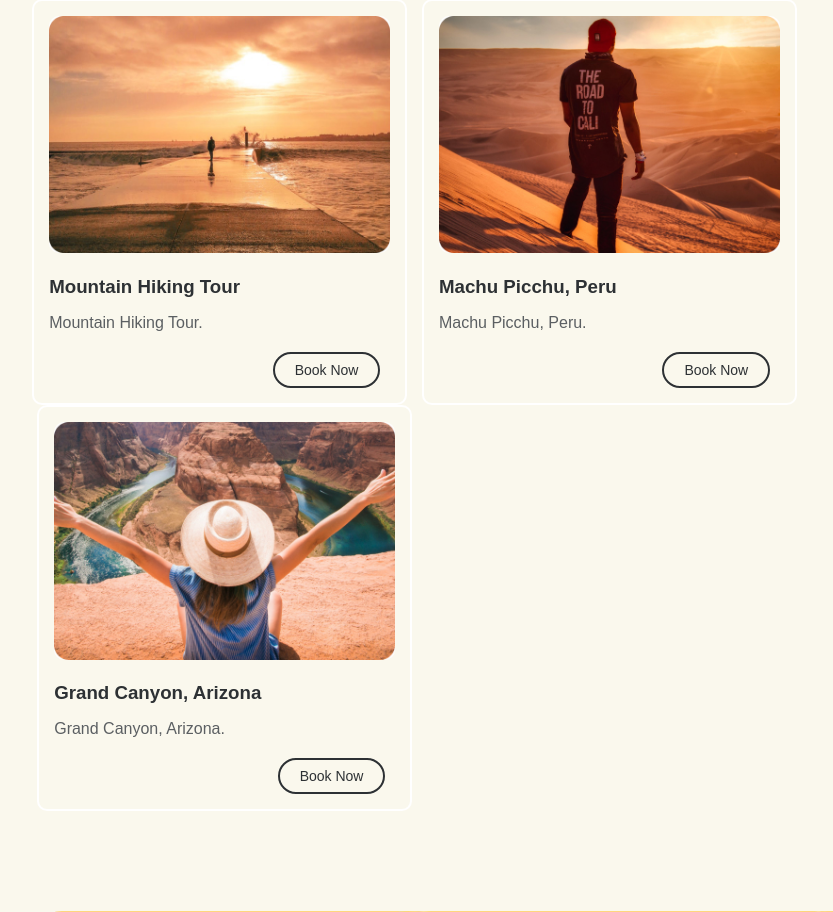
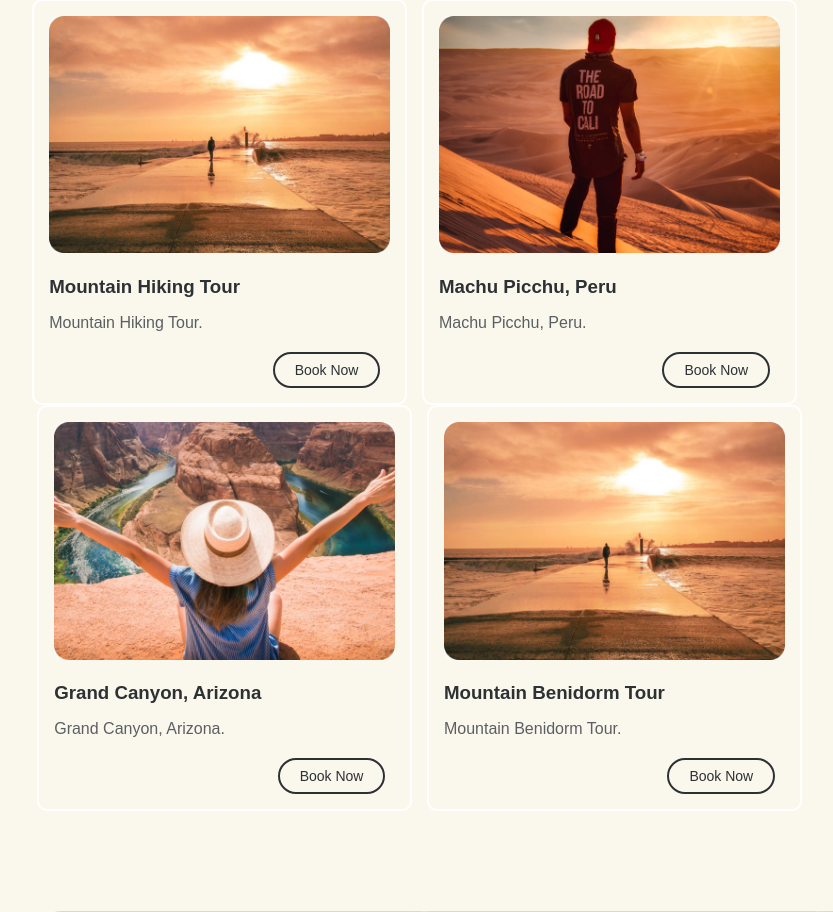
Before and after one commit to bonhomee/Agencia-de-Viajes, a PHP site: page /home.php in a window 1280 px wide. Shown: the part 805-1717 px from the top of the page, without its empty margins (39-872 px from the left). Run offline with PHP 8.4, Linux system fonts and the light colour scheme; some web fonts are replaced.

Commit message:
feat: añadir nuevo destino benidorm

```diff
--- a/home.php
+++ b/home.php
@@ -65,6 +65,12 @@
             <p>Grand Canyon, Arizona.</p>
             <a href="#" class="boton-card">Book Now</a>
           </div>
+          <div class="card">
+            <img src="img/noticia1.jpg" alt="Benidorm" class="card-img" />
+            <h3>Mountain Benidorm Tour</h3>
+            <p>Mountain Benidorm Tour.</p>
+            <a href="#" class="boton-card">Book Now</a>
+          </div>
         </div>
       </section>
 
```
